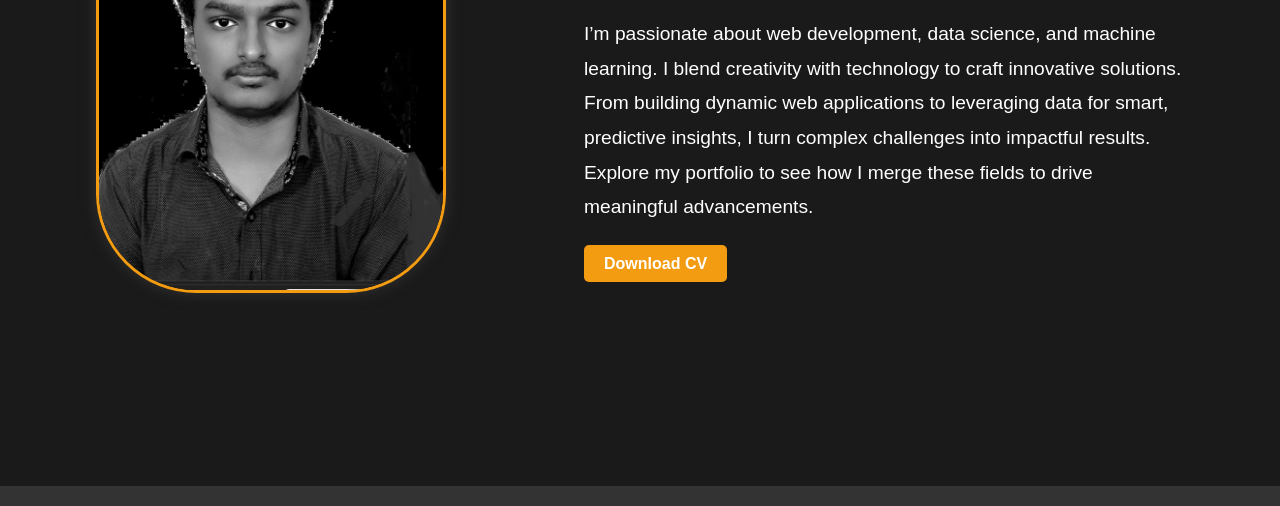
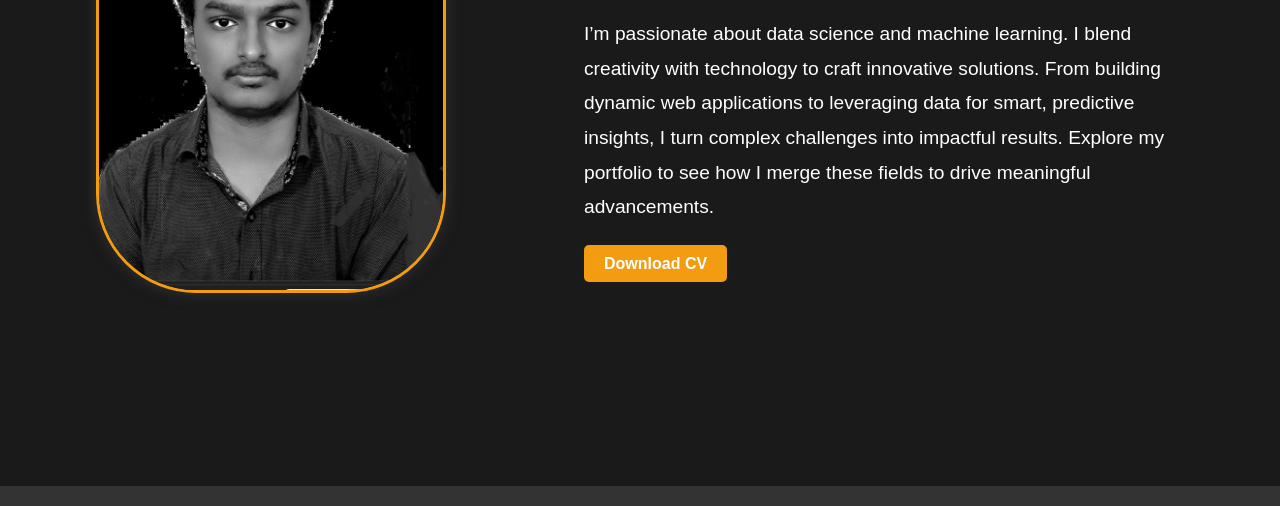
Before and after one commit to aditya0589/websites, a plain HTML site: page index.html in a window 1280 px wide. Shown: the part 314-820 px from the top of the page. Drawn offline with Linux system fonts and the light colour scheme.

Commit message:
Update index.html

```diff
--- a/index.html
+++ b/index.html
@@ -31,7 +31,7 @@
                     <h1>YARAKARAJU ADITYA</h1>
                     <h2>Web Developer | Data Scientist</h2>
                     <p class="intro-text">
-                        I’m passionate about web development, data science, and machine learning. I blend creativity with technology to craft innovative solutions. From building dynamic web applications to leveraging data for smart, predictive insights, I turn complex challenges into impactful results. Explore my portfolio to see how I merge these fields to drive meaningful advancements.
+                        I’m passionate about data science and machine learning. I blend creativity with technology to craft innovative solutions. From building dynamic web applications to leveraging data for smart, predictive insights, I turn complex challenges into impactful results. Explore my portfolio to see how I merge these fields to drive meaningful advancements.
                     </p>
                     <a href="AdityaResume.pdf" class="cta-button" download>Download CV</a>
                 </div>
```
